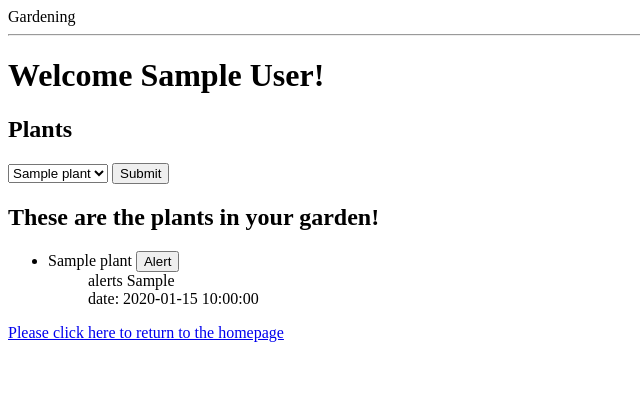
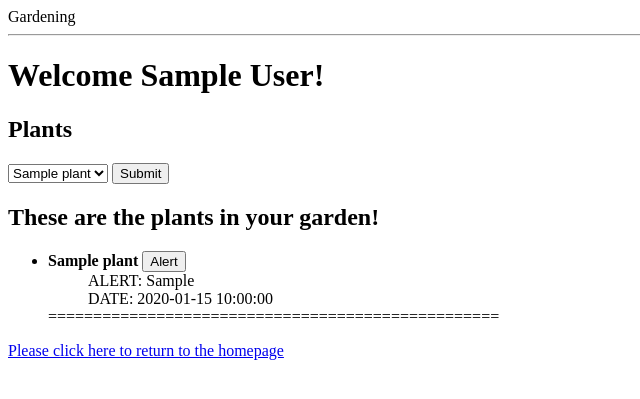
Before and after one commit to rdacso/Gardening-app, a Flask app: page /users/1 in a window 1280 px wide. Shown: the top 399 px of the page, without its empty margins (0-640 px from the left). Run offline with Flask 2, Linux system fonts and the light colour scheme; tables that the repository leaves empty hold one stand-in row (values such as "Sample post"); some libraries are stand-ins or nearby versions.

Commit message:
started cleaning up server file. created helper.py for common functions/queries. cosmetic changes to user_info page

```diff
--- /dev/null
+++ b/helper.py
@@ -0,0 +1,77 @@
+from model import User, UserPlant, PlantType, AlertType, Alert, connect_to_db, db
+from flask import jsonify, request
+import math
+
+# Get all records from a table
+#######################################
+
+def load_all_alerts_types():
+    """returns alert types available in db """
+    load_alerts = set(AlertType.query.all())
+    load_alerts = sorted(list(load_alerts))
+
+    return load_alerts
+
+def load_all_plant_types():
+    """returns all plant types available in db """
+    load_plants = set(PlantType.query.all())
+    load_plants = sorted(list(load_plants))
+
+    return load_plants
+
+# add records to the database
+#########################################
+def add_plants(user_id, plant_id):
+    """Search the userplant table for existing plants. If it exists, plant is left alone. If plant does not exist, it is added."""
+
+    user_plant = UserPlant.query.filter_by(user_id=user_id, plant_id=plant_id).first()
+
+    if user_plant:
+        user_plant.plant_id == plant_id
+        flash('Plant already exists!')
+    else:
+        user_plant = UserPlant(plant_id=plant_id, user_id=user_id)
+        flash('New plant added')
+        db.session.add(user_plant)
+
+    db.session.commit()
+
+    return user_plant
+
+
+def add_alerts(alert_type_id, user_plant_id, date):
+    """Search the alert table for existing alert. If it exists, alert is left alone. If alert does not exist, it is added."""
+
+    user_alert = Alert.query.filter_by(alert_type_id=alert_type_id, user_plant_id=user_plant_id, date=date ).all()
+
+    if user_alert:
+        flash('Alert already exists!')
+    else:
+        user_alert = Alert(user_plant_id=user_plant_id, alert_type_id=alert_type_id, date=date)
+        flash('New alert added')
+        db.session.add(user_alert)
+
+    db.session.commit()
+
+    return user_alert
+
+def add_users(first_name, last_name, email, phone_number, city, state, zip_code, password):
+    """search the user table for existing user. If they exist, user is left alone. If user does not exist, they are added."""
+    new_user = User(first_name=first_name, last_name=last_name, email=email, phone_number=phone_number, city=city, state=state, zip_code=zip_code, password=password)
+
+    if new_user:
+        flash('User already exists! Please check your username or password and try again.')
+    else:
+        new_user = User(first_name=first_name, last_name=last_name, email=email, phone_number=phone_number, city=city, state=state, zip_code=zip_code, password=password)
+        flash('New user added')
+        db.session.add(new_user)
+
+    db.session.commit()
+
+    return new_user
+
+def get_alert_type_names():
+    alert_type_names = db.session.query(AlertType.alert_type, Alert.date).join(Alert).all()
+
+    for alert_type, date in alert_type_names:
+        print alert_type, date
--- a/server.py
+++ b/server.py
@@ -7,6 +7,8 @@ from flask import Flask, jsonify,render_template, redirect, request, flash, sess
 from flask_debugtoolbar import DebugToolbarExtension
 
 from model import User, UserPlant, PlantType, AlertType, Alert, connect_to_db, db
+
+from helper import load_all_plant_types, load_all_alerts_types
 
 
 app = Flask(__name__)
@@ -63,8 +65,6 @@ def register_process():
 def login():
     """Log In."""
 
-
-
     #show the login template
     return render_template("login.html")
 
@@ -76,7 +76,7 @@ def confirm():
     email = request.form["email"]
     password = request.form["password"]
 
-    user = User.query.filter_by(user_id=user_id).first()
+    user = User.query.filter_by(email=email).first()
 
     if not user:
         flash("No such user")
@@ -113,23 +113,22 @@ def user_list():
 @app.route('/users/<int:user_id>')
 def user_info(user_id):
     """shows user info"""
+
     #show user information based off user_id
+    user = User.query.get(user_id)
 
-    user = User.query.get(user_id)
-    load_plants = PlantType.query.all()
-    load_alerts = AlertType.query.all()
-    scheduled_alerts = Alert.query.all()
-    # alert_type_names = db.session.query(AlertType.alert_type, Alert.date).join(Alert).filter(Alert.user_plant_id==user_plant_id).all()
-    # alert_type_names.order_by('user_plant_id')
+    #display all plant types
+    load_plants = load_all_plant_types()
 
-    # for alert_type, date in alert_type_names:
-    #     print alert_type, date
-    return render_template("user_info.html", user=user, load_plants=load_plants, load_alerts=load_alerts, scheduled_alerts=scheduled_alerts)
+    #display all alert types
+    load_alerts = load_all_alerts_types()
+
+    return render_template("user_info.html", user=user, load_plants=load_plants, load_alerts=load_alerts)
 
 
 @app.route('/addplants', methods=['POST'])
 def add_plants():
-
+    """User can add plants to their profiles """
 
     #get form variables
     plant_id = request.form['plant_id']
@@ -144,7 +143,6 @@ def add_plants():
 
     #conditional that searches userplant table for existing plants. if it already exists, plant is left alone. if plant does not exist, it's added to the table.
     if user_plant:
-        user_plant.plant_id == plant_id
         flash('Plant already exists!')
     else:
         user_plant = UserPlant(plant_id=plant_id, user_id=user_id)
@@ -156,8 +154,10 @@ def add_plants():
 
     return redirect("/users/" + str(user_id))
 
-@app.route('/addalerts.json', methods=['POST'])
+@app.route('/addalerts', methods=['POST'])
 def add_alerts():
+
+    """Users can add alerts to the plants on their profiles. """
 
     user_plant_id = request.form.get('user_plant_id')
     alert_type_id = request.form.get('alert_type_id')
@@ -181,33 +181,15 @@ def add_alerts():
 
     db.session.commit()
 
+    return redirect("/users/" + str(user_id))
 
-    return jsonify({'user_plant_id': user_plant_id,
-                    'alert_type_id': alert_type_id,
-                    'date': date
-                    })
+    # return jsonify({'user_plant_id': user_plant_id,
+    #                 'alert_type_id': alert_type_id,
+    #                 'date': date
+    #                 })
 
 
 
-# @app.route('/alerts')
-# def alert_display():
-
-#     user_id = session.get('user_id')
-#     # user_alert = Alert.query.filter_by(alert_type_id=alert_type_id, user_plant_id=user_plant_id, date=date ).all()
-
-
-    # return redirect("/users/" + str(user_id))
-
-# @app.route('/displayalerts.json', methods=['GET'])
-# def display_alerts():
-#     user_plant_id = request.form.get('user_plant_id')
-#     alert_type_id = request.form.get('alert_type_id')
-#     date = request.form['date']
-#     user_id = session.get('user_id')
-
-#     user_alert = Alert.query.filter_by(alert_type_id=alert_type_id, user_plant_id=user_plant_id, date=date ).all()
-
-#     data = ['']
 
 if __name__ == "__main__":
     # We have to set debug=True here, since it has to be True at the
--- a/templates/user_info.html
+++ b/templates/user_info.html
@@ -38,6 +38,10 @@
     text-decoration: none;
     cursor: pointer;
 }
+
+#plant_common_name {
+
+}
 </style>
 <h1>Welcome {{ user.first_name }} {{ user.last_name }}!</h1>
 
@@ -59,8 +63,8 @@
  <ul>
       {% for plant in user.userplants %}
           <li>
-              <a>
-                {{ plant.plant_type.common_name }}
+              <a id='plant_common_name'>
+                <b>{{ plant.plant_type.common_name }}</b>
                 <!-- Trigger/Open The Modal -->
               </a>
               <!-- Trigger/Open The Modal -->
@@ -73,7 +77,7 @@
                   <div class='modal-content'>
                     <span class='close'>x</span>
 
-                      <form action='/addalerts.json' method='POST' id='post-form'>
+                      <form action='/addalerts' method='POST' id='post-form'>
                       <input type='hidden' value='{{ plant.up_id }}' id='hidden{{ plant.up_id }}' name='user_plant_id'>
                       <label>Please select the alert you wish to set.</label>
                       <select id='form{{ plant.up_id }}' name='alert_type_id'>
@@ -82,7 +86,7 @@
                         {% endfor %}
                       </select><br>
                       <label>Next care date: </label><input type='date' id='date{{ plant.up_id }}' name='date'>
-                        <input type='button' value="Submit" id='modalsubmit{{plant.up_id }}' >
+                        <input type='submit' value="Submit" id='modalsubmit{{plant.up_id }}' >
                       </form>
 
                   </div>
@@ -90,8 +94,9 @@
                 <div id='alert{{ plant.up_id }}'> </div>
                 <input type='hidden' value='{{ plant.up_id }}' id='hidden{{ plant.up_id }}' name='user_plant_id'>
                 {% for alert in plant.alerts: %}
-                  <ul> alerts {{ alert.alert_type }}</ul>
-                  <ul> date: {{ alert.date }} </ul>
+                  <ul> ALERT: {{ alert.alert_type }}</ul>
+                  <ul> DATE: {{ alert.date }} </ul>
+                  ==================================================
                 {% endfor %}
           </li>
       {% endfor %}
@@ -124,21 +129,6 @@
   });
 
 
-   $('#modalsubmit{{plant.up_id }}').on('click', function(evt) {
-      evt.preventDefault();
-      console.log('hi there');
-      var alertModal = document.getElementById('modal{{ plant.up_id }}');
-      alertModal.style.display = 'none';
-      console.log('sup dude');
-      var modaldict = {user_plant_id: $('#hidden{{ plant.up_id }}').val(), alert_type_id: $('#form{{ plant.up_id }}').val(), date: $('#date{{ plant.up_id }}').val()};
-      console.log(modaldict);
-      $.post('/addalerts.json', modaldict, function(data){
-        console.log(data);
-      }
-
-      );
-    });
-
   {% endfor %}
 
 </script>
```
